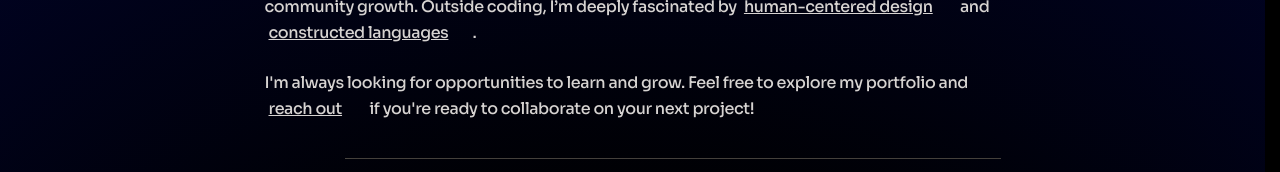
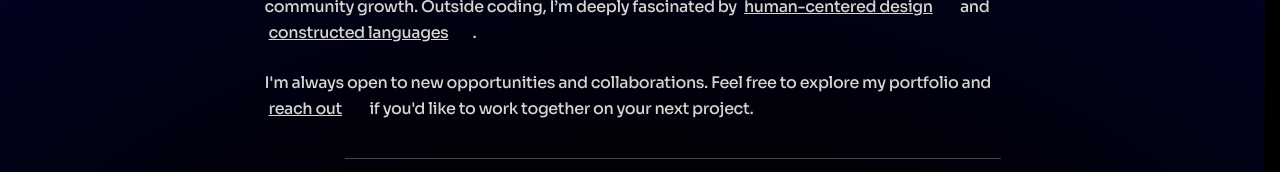
Before and after one commit to ellaboevans/eelabo.xyz, a Next.js app: page / in a window 1280 px wide. Shown: the part 364-536 px from the top of the page. Built offline with nearby package versions, Linux system fonts and the light colour scheme; no server answers; some icons are missing.

Commit message:
fix(page.tsx): update collaboration invitation for improved clarity and engagement

```diff
--- a/src/app/page.tsx
+++ b/src/app/page.tsx
@@ -52,10 +52,10 @@ export default function Home() {
         </ExternalLink>
         .
       </div>
-      <div className=" mt-6">
-        I'm always looking for opportunities to learn and grow. Feel free to explore my portfolio
-        and <ExternalLink href={"mailto:ellaboevans@gmail.com"}>reach out</ExternalLink> if you're
-        ready to collaborate on your next project!
+      <div className="mt-6">
+        I'm always open to new opportunities and collaborations. Feel free to explore my portfolio
+        and <ExternalLink href={"mailto:ellaboevans@gmail.com"}>reach out</ExternalLink> if you'd
+        like to work together on your next project.
       </div>
       <section className="flex gap-4 py-6  text-black dark:text-stone-300 items-center">
         <a
```
